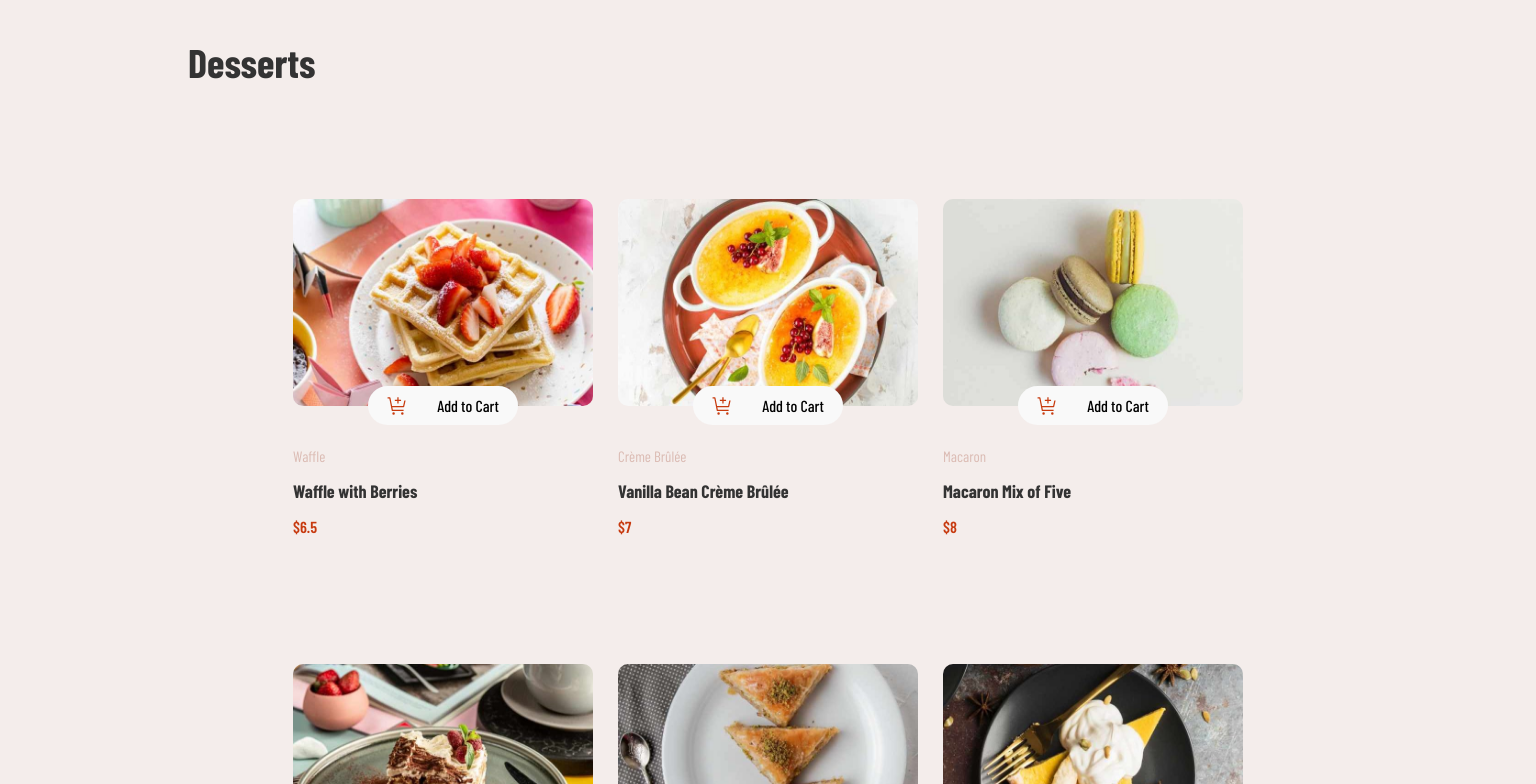
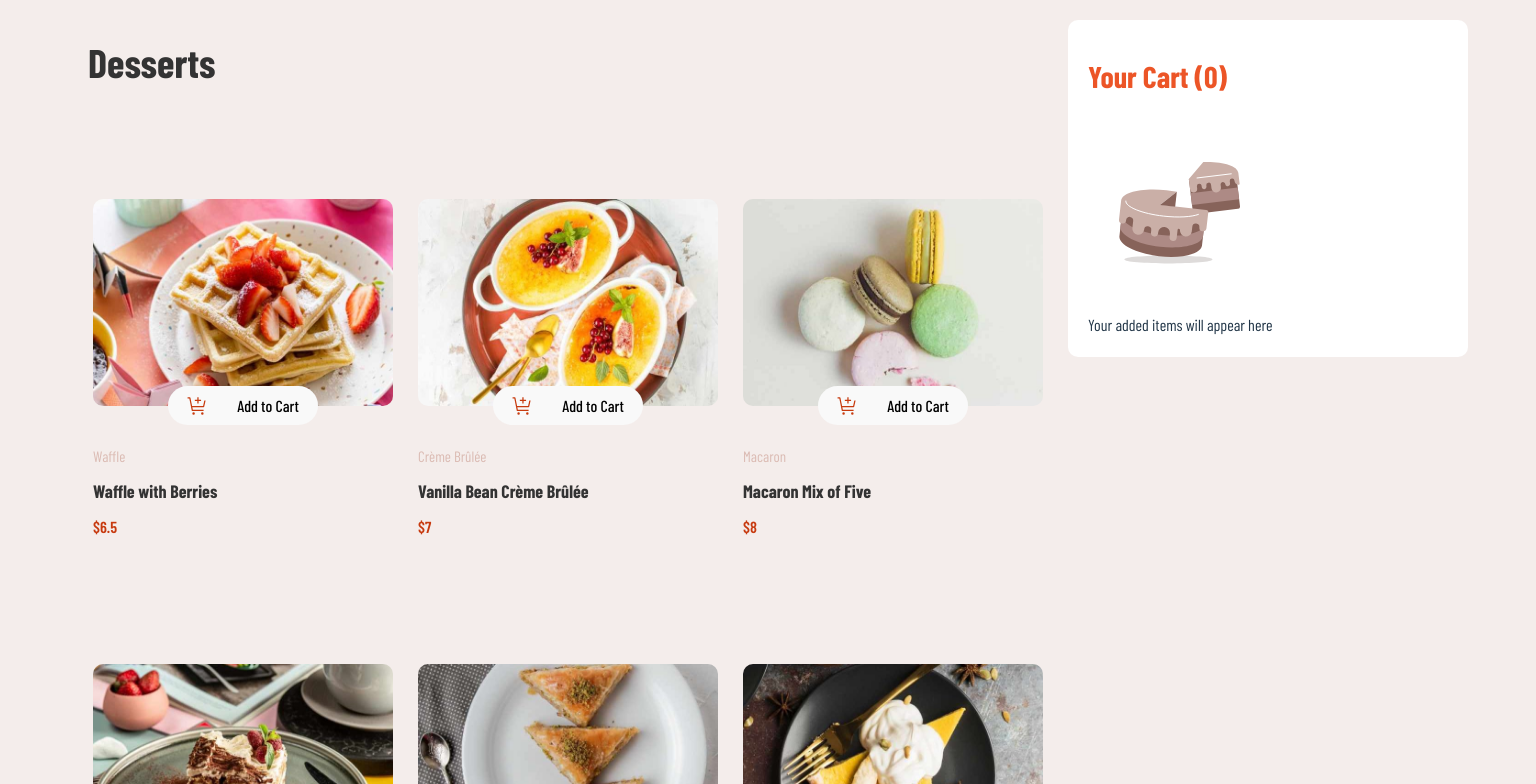
Before and after one commit to AZP7/front_end_mentor_challenge6, a React (Vite) app: page / in a window 1536 px wide. Shown: the top 784 px of the page. Built offline with nearby package versions, Linux system fonts and the light colour scheme; a web font is replaced by a local one.

Commit message:
change for reponsive

```diff
--- a/src/App.css
+++ b/src/App.css
@@ -30,7 +30,7 @@
   }
   .menu_holder{
   gap: 25px;
-  max-width: 1200px;
+  max-width: 1000px;
   width: 100%;
   height: 100%;
   display: flex;
@@ -243,9 +243,9 @@
     padding: 20px;
   }
 }
-@media(min-width:1520px){
+@media(min-width:1220px){
   .selected_item{
-    width: 450px;
+    width: 400px;
     padding-top: 40px;
   }
    .order_complete{
```
